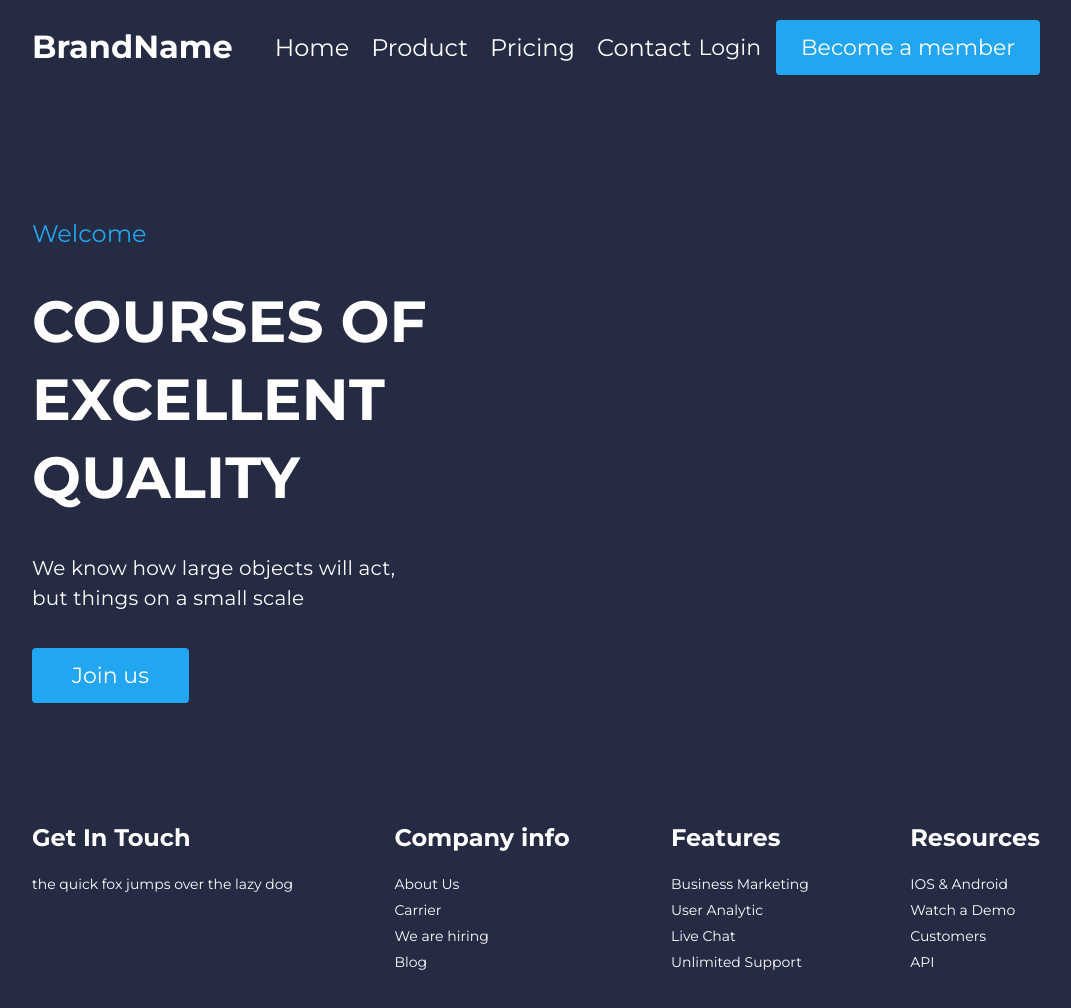
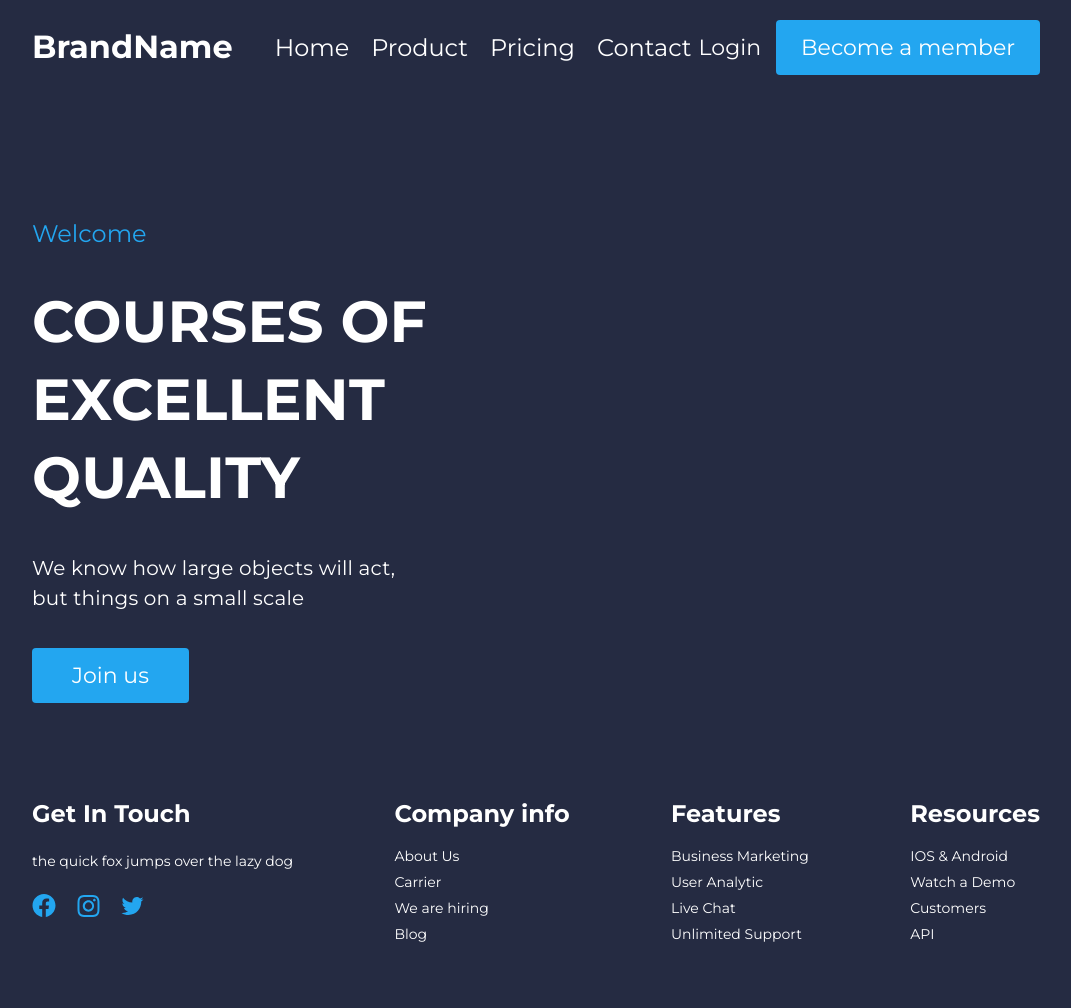
Before and after one commit to Ondimas/Landing, a plain HTML site: page index.html in a window 1280 px wide. Shown: the whole page, without its empty margins (104-1175 px from the left). Drawn offline with nearby package versions, Linux system fonts and the light colour scheme.

Commit message:
add social icons footer

```diff
--- a/index.html
+++ b/index.html
@@ -1,5 +1,6 @@
 <!DOCTYPE html>
 <html lang="en">
+
 <head>
     <meta charset="UTF-8">
     <meta http-equiv="X-UA-Compatible" content="IE=edge">
@@ -9,9 +10,12 @@
     <link rel="stylesheet" href="https://unpkg.com/normalize.css">
     <link rel="preconnect" href="https://fonts.googleapis.com">
     <link rel="preconnect" href="https://fonts.gstatic.com" crossorigin>
-<link href="https://fonts.googleapis.com/css2?family=Montserrat:ital,wght@0,100..900;1,100..900&family=Poppins:wght@100;400;600&display=swap" rel="stylesheet">
+    <link
+        href="https://fonts.googleapis.com/css2?family=Montserrat:ital,wght@0,100..900;1,100..900&family=Poppins:wght@100;400;600&display=swap"
+        rel="stylesheet">
     <title>Document</title>
 </head>
+
 <body>
     <div class="common-bg">
         <header class="header">
@@ -43,7 +47,11 @@
         <div class="footer-block">
             <h3 class="footer-title-block">Get In Touch</h3>
             <p class="footer-proverb">the quick fox jumps over the lazy dog</p>
-            <!-- <div>ICONS</div> -->
+            <div class="footer-socialmedia-icons">
+                <img src="./assets/facebook-icon.svg" alt="facebook-icon">
+                <img src="./assets/instgram-icon.svg" alt="instgram-icon">
+                <img src="./assets/twiter-icon.svg" alt="twiter-icon">
+            </div>
         </div>
         <div>
             <h3 class="footer-title-block">Company info</h3>
@@ -74,4 +82,5 @@
         </div>
     </footer>
 </body>
+
 </html>
--- a/main-styles.css
+++ b/main-styles.css
@@ -3,7 +3,7 @@ body {
     background-color: #252B42;
 }
 
-p, h1 {
+p, h1, h3 {
     margin: 0 !important;
 }
 
--- a/styles.css
+++ b/styles.css
@@ -119,3 +119,15 @@
 .footer-block-list li {
     cursor: pointer;
 }
+
+.footer-block {
+    display: flex;
+    flex-direction: column;
+    gap: 25px;
+}
+
+.footer-socialmedia-icons {
+    display: flex;
+    flex-direction: row;
+    gap: 20px;
+}
```
Also changed, not shown: assets/facebook-icon.svg (added), assets/instgram-icon.svg (added), assets/twiter-icon.svg (added). Lines whose indentation alone changed are shown as unchanged.
